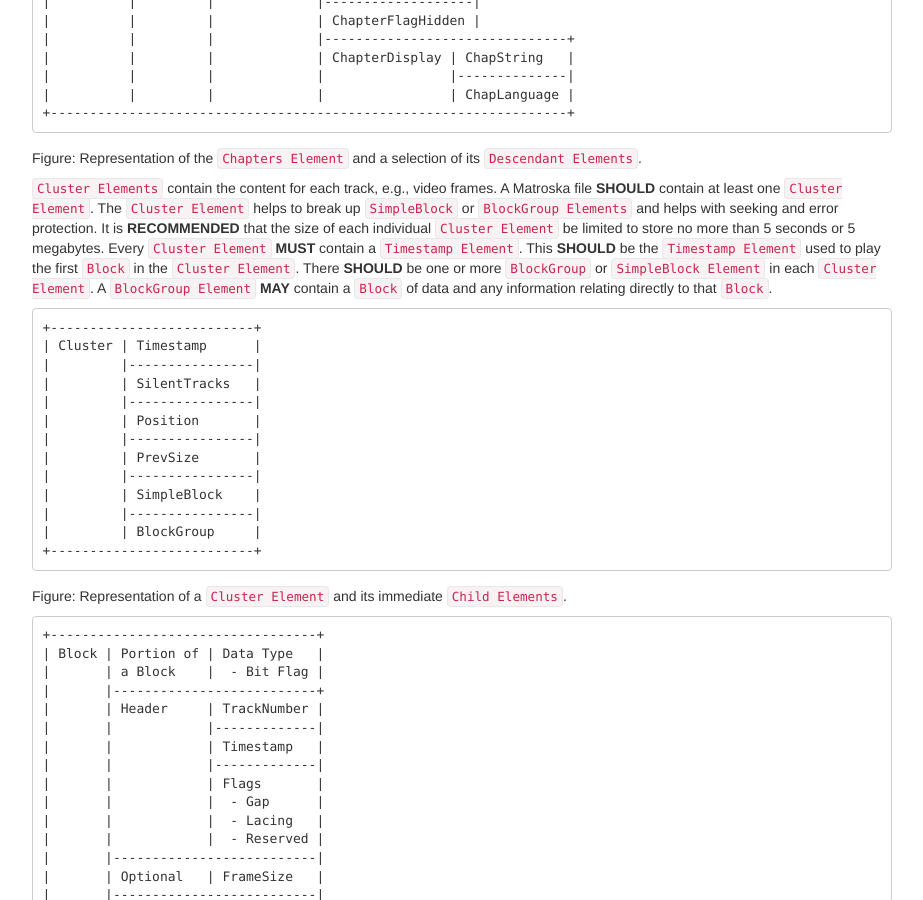
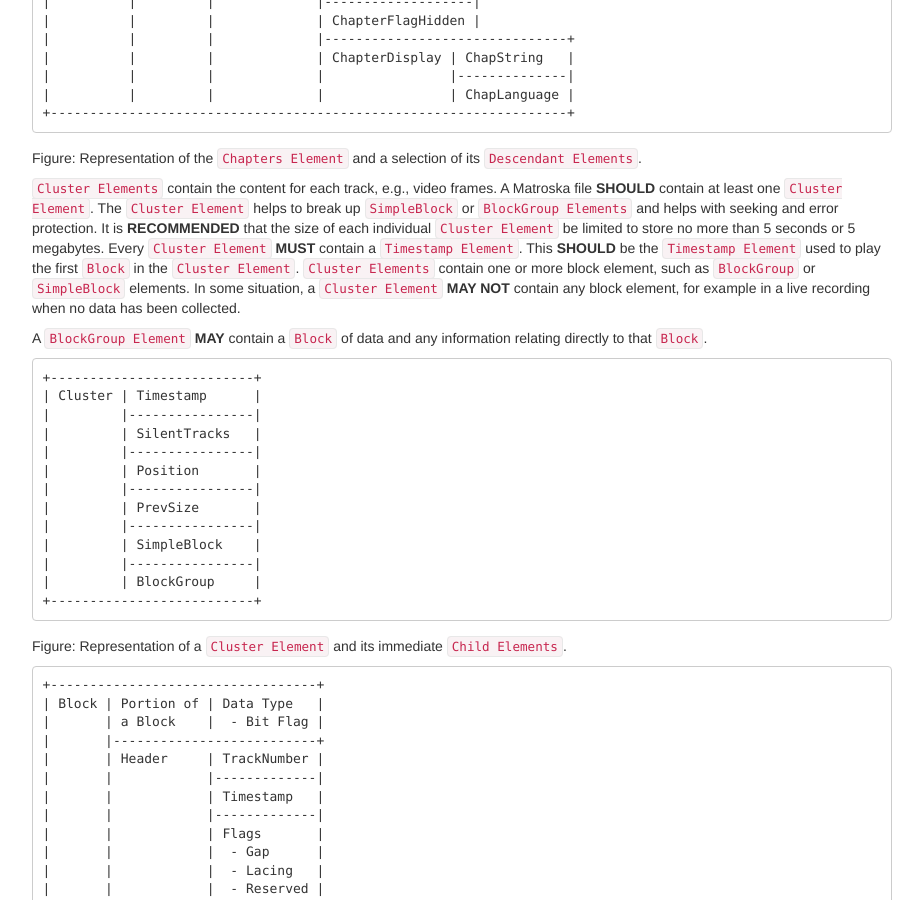
Before and after one commit to ietf-wg-cellar/matroska-specification, a Jekyll site: the page built from diagram.md, in a window 1280 px wide and 900 px high, scrolled down 3237 px. Shown: the whole window, without its empty margins (273-1196 px from the left). Built offline with Jekyll 4.4.1, drawn with Linux system fonts in a browser that asks for light colours; our own code applies the rules of GitHub Pages for plain Markdown files.

Commit message:
Reword the cluster having on or more block element, usually

````diff
--- a/diagram.md
+++ b/diagram.md
@@ -194,7 +194,10 @@
 It is **RECOMMENDED** that the size of each individual `Cluster Element` be limited to store
 no more than 5 seconds or 5 megabytes. Every `Cluster Element` **MUST** contain a `Timestamp Element`.
 This **SHOULD** be the `Timestamp Element` used to play the first `Block` in the `Cluster Element`.
-There **SHOULD** be one or more `BlockGroup` or `SimpleBlock Element` in each `Cluster Element`.
+`Cluster Elements` contain one or more block element, such as `BlockGroup` or `SimpleBlock` elements.
+In some situation, a `Cluster Element` **MAY NOT** contain any block element, for example in a live recording
+when no data has been collected.
+
  A `BlockGroup Element` **MAY** contain a `Block` of data and any information relating directly to that `Block`.
 
 ```
````
